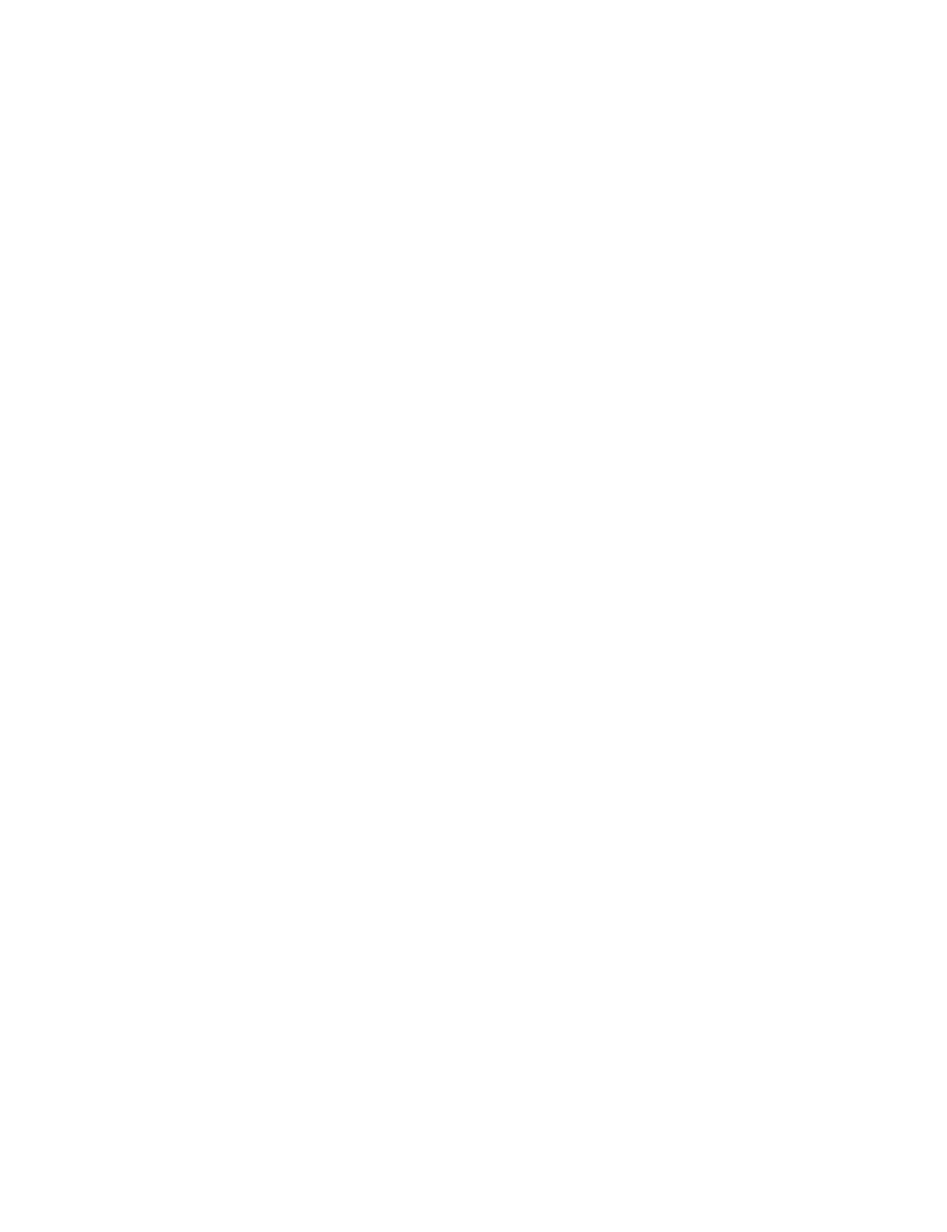
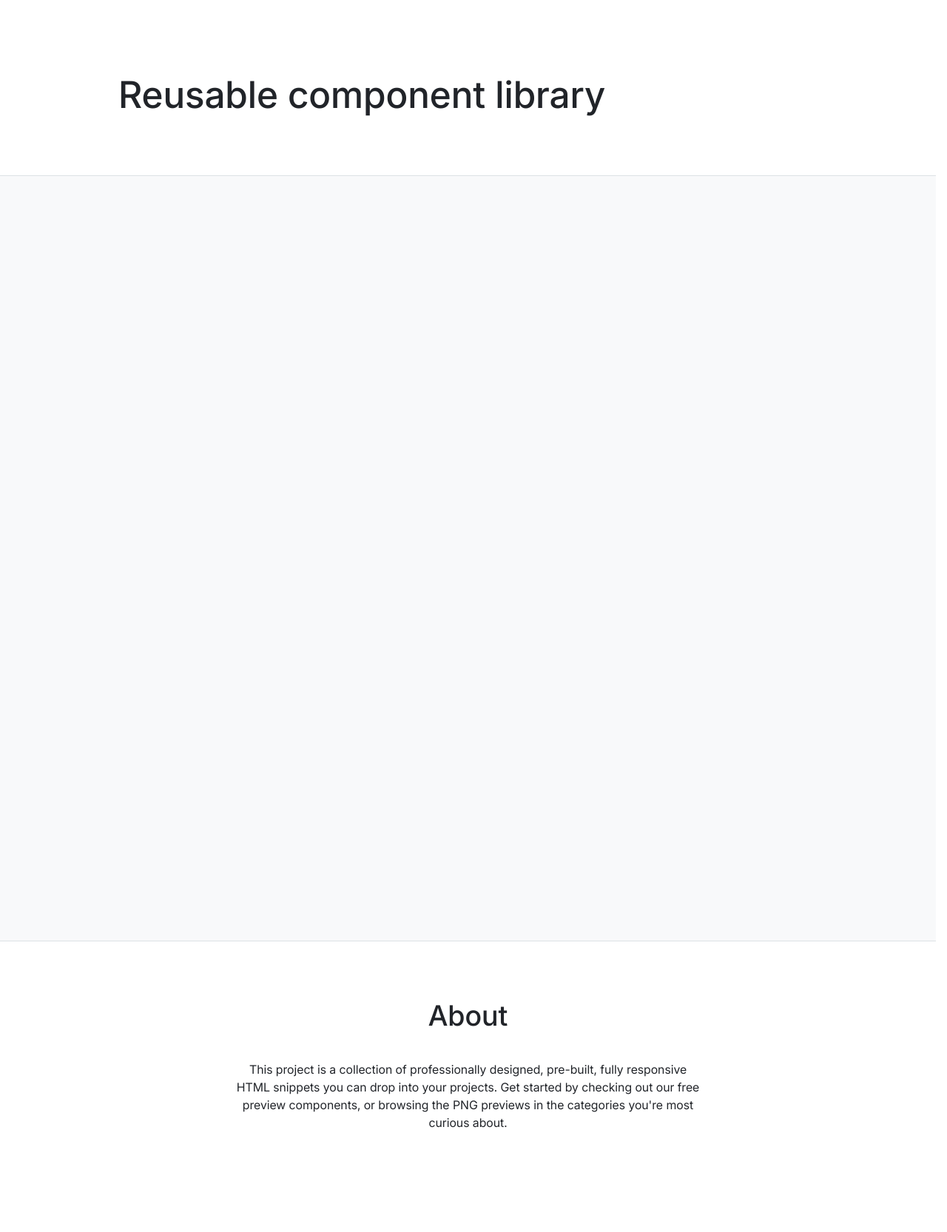
Before and after one commit to js-tasks-ru/htmlcss-20241107_saganjules, a website: page index.html in a window 1280 px wide. Shown: the whole page at 74% size. Before the commit the page ends 800 px from the top, so only its background shows below. Drawn offline with Linux system fonts and the light colour scheme.

Commit message:
Made index.html page

```diff
--- /dev/null
+++ b/03-lection1/01-button/normalise.css
@@ -0,0 +1,182 @@
+/**
+  Нормализация блочной модели
+ */
+ *,
+ ::before,
+ ::after {
+   box-sizing: border-box;
+ }
+
+ /**
+   Убираем внутренние отступы слева тегам списков,
+   у которых есть атрибут class
+  */
+ :where(ul, ol):where([class]) {
+   padding-left: 0;
+ }
+
+ /**
+   Убираем внешние отступы body и двум другим тегам,
+   у которых есть атрибут class
+  */
+ body,
+ :where(blockquote, figure):where([class]) {
+   margin: 0;
+ }
+
+ /**
+   Убираем внешние отступы вертикали нужным тегам,
+   у которых есть атрибут class
+  */
+ :where(
+   h1,
+   h2,
+   h3,
+   h4,
+   h5,
+   h6,
+   p,
+   ul,
+   ol,
+   dl
+ ):where([class]) {
+   margin-block: 0;
+ }
+
+ :where(dd[class]) {
+   margin-left: 0;
+ }
+
+ :where(fieldset[class]) {
+   margin-left: 0;
+   padding: 0;
+   border: none;
+ }
+
+ /**
+   Убираем стандартный маркер маркированному списку,
+   у которого есть атрибут class
+  */
+ :where(ul[class]) {
+   list-style: none;
+ }
+
+ :where(address[class]) {
+   font-style: normal;
+ }
+
+ /**
+   Обнуляем вертикальные внешние отступы параграфа,
+   объявляем локальную переменную для внешнего отступа вниз,
+   чтобы избежать взаимодействие с более сложным селектором
+  */
+ p {
+   --paragraphMarginBottom: 24px;
+
+   margin-block: 0;
+ }
+
+ /**
+   Внешний отступ вниз для параграфа без атрибута class,
+   который расположен не последним среди своих соседних элементов
+  */
+ p:where(:not([class]):not(:last-child)) {
+   margin-bottom: var(--paragraphMarginBottom);
+ }
+
+
+ /**
+   Упрощаем работу с изображениями и видео
+  */
+ img,
+ video {
+   display: block;
+   max-width: 100%;
+   height: auto;
+ }
+
+ /**
+   Наследуем свойства шрифт для полей ввода
+  */
+ input,
+ textarea,
+ select,
+ button {
+   font: inherit;
+ }
+
+ html {
+   /**
+     Пригодится в большинстве ситуаций
+     (когда, например, нужно будет "прижать" футер к низу сайта)
+    */
+   height: 100%;
+   /**
+     Убираем скачок интерфейса по горизонтали
+     при появлении / исчезновении скроллбара
+    */
+   scrollbar-gutter: stable;
+ }
+
+ /**
+   Плавный скролл
+  */
+ html,
+ :has(:target) {
+   scroll-behavior: smooth;
+ }
+
+ body {
+   /**
+     Пригодится в большинстве ситуаций
+     (когда, например, нужно будет "прижать" футер к низу сайта)
+    */
+   min-height: 100%;
+   /**
+     Унифицированный интерлиньяж
+    */
+   line-height: 1.5;
+ }
+
+ /**
+   Нормализация высоты элемента ссылки при его инспектировании в DevTools
+  */
+ a:where([class]) {
+   display: inline-flex;
+ }
+
+ /**
+   Курсор-рука при наведении на элемент
+  */
+ button,
+ label {
+   cursor: pointer;
+ }
+
+ /**
+   Приводим к единому цвету svg-элементы
+  */
+ [fill] { fill: currentColor }
+ [stroke] { stroke: currentColor }
+
+ /**
+   Чиним баг задержки смены цвета при взаимодействии с svg-элементами
+  */
+ svg * {
+   transition-property: fill, stroke;
+ }
+
+ /**
+   Удаляем все анимации и переходы для людей,
+   которые предпочитают их не использовать
+  */
+ @media (prefers-reduced-motion: reduce) {
+   *,
+   ::before,
+   ::after {
+     animation-duration: 0.01ms !important;
+     animation-iteration-count: 1 !important;
+     transition-duration: 0.01ms !important;
+     scroll-behavior: auto !important;
+   }
+ }
--- a/assets/css/main.css
+++ b/assets/css/main.css
@@ -18,7 +18,3 @@
     --primary: var(--blue);
     --secondary: var(--purple);
 }
-
-* {
-    font-family: 'Roboto', sans-serif;
-}
--- /dev/null
+++ b/components/page/page.css
@@ -0,0 +1,67 @@
+@font-face {
+    font-family: 'Inter';
+    src: url('/assets/fonts/Inter18pt-Regular.woff2') format('woff2');
+    font-weight: 400;
+    font-style: normal;
+    font-display: swap;
+}
+
+@font-face {
+    font-family: 'Inter';
+    src: url('/assets/fonts/Inter18pt-Medium.woff2') format('woff2');
+    font-weight: 500;
+    font-style: normal;
+    font-display: swap;
+}
+
+
+html {
+    font-size: 16px;
+}
+
+body {
+    background-color: --white;
+    font-family: 'Inter', sans-serif;
+    color: var(--black);
+}
+
+.header__title {
+    display: flex;
+    align-items: center;
+    padding: 96px 0 77px 160px;
+    font-size: 3.125rem;
+    font-weight: 500;
+    line-height: 1.28;
+}
+
+.container {
+    display: flex;
+    background-color: var(--grey-1);
+    border-block: 1px solid var( --grey-2);
+    height: 1036px;
+    width: 100%;
+}
+
+.footer {
+    display: flex;
+    justify-content: center;
+    align-items: center;
+    flex-direction: column;
+    padding: 72px 0 136px 0;
+}
+
+.footer__title {
+    font-size: 2.375rem;
+    padding-bottom: 32px;
+    font-weight: 500;
+}
+
+.footer__text {
+    display: flex;
+    justify-content: center;
+    align-items: center;
+    text-align: center;
+    width: 640px;
+    font-weight: 400;
+    line-height: 1.5;
+}
--- a/index.html
+++ b/index.html
@@ -3,8 +3,25 @@
 <html lang="ru">
     <head>
         <link rel="stylesheet" href="./assets/css/main.css">
+        <link rel="stylesheet" href="./03-lection1/01-button/normalise.css">
+        <link rel="stylesheet" href="./components/page/page.css">
+        <title>Page</title>
     </head>
     <body>
+        <header class="header">
+            <h1 class="header__title">Reusable component library</h1>
+        </header>
+
+        <main>
+            <div  class="container"></div>
+        </main>
+
+        <footer class="footer">
+            <h2 class="footer__title">About</h2>
+            <p class="footer__text">
+                This project is a collection of professionally designed, pre-built, fully responsive HTML snippets you can drop into your projects. Get started by checking out our free preview components, or browsing the PNG previews in the categories you're most curious about.
+            </p>
+        </footer>
 
     </body>
 </html>
```
Also changed, not shown: assets/fonts/Inter18pt-Medium.woff2 (added), assets/fonts/Inter18pt-Regular.woff2 (added).
